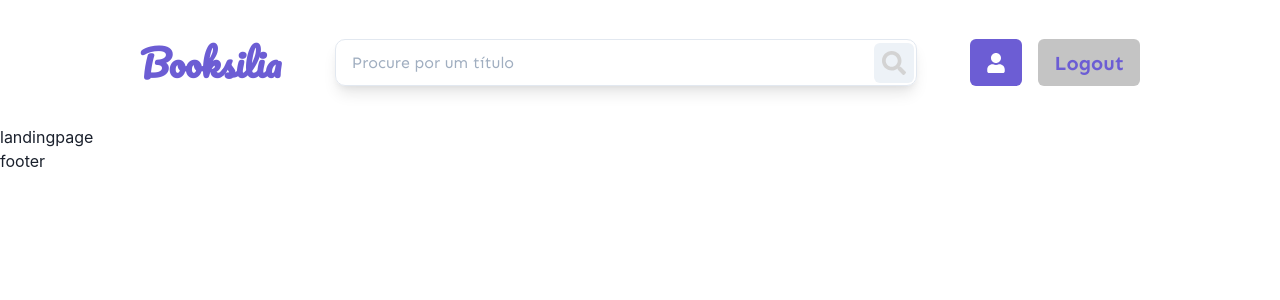
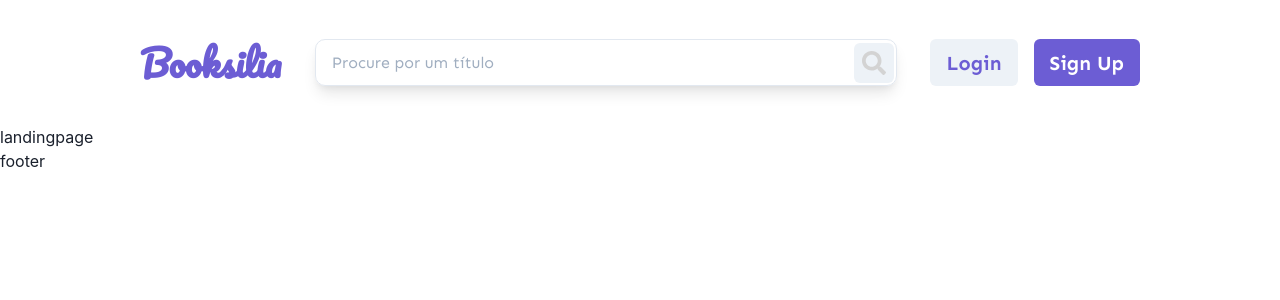
Before and after one commit to carollyb/booksilia, a React (Vite) app: page / in a window 1280 px wide. Shown: the top 300 px of the page. Built offline with nearby package versions, Linux system fonts and the light colour scheme.

Commit message:
refactor: função navigate no botão login e cores dos botões de login e signup

```diff
--- a/src/components/Header/Header.jsx
+++ b/src/components/Header/Header.jsx
@@ -58,11 +58,6 @@ function HeaderComponent() {
             {isAuth ?
             <Flex
             gap={'16px'}>
-            <ButtonComponent>Login</ButtonComponent>
-            <ButtonComponent
-            color={'lightGray'}
-            backgroundColor={'purple'}>Sign Up</ButtonComponent></Flex> : <Flex
-            gap={'16px'}>
                 <ButtonComponent
                 color={'white'}
                 backgroundColor={'purple'}
@@ -73,7 +68,16 @@ function HeaderComponent() {
                 color={'purple'}
                 backgroundColor={'lightGray'}
                 onClick={handleLogout}>Logout</ButtonComponent>
-            </Flex>
+            </Flex> :
+            <Flex
+            gap={'16px'}>
+            <ButtonComponent
+            color={'purple'}
+            onClick={() => navigate('/login')}>Login</ButtonComponent>
+            <ButtonComponent
+            color={'white'}
+            backgroundColor={'purple'}
+            onClick={() => navigate('signup')} >Sign Up</ButtonComponent></Flex>
             }
         </Flex>
     </>);
```
